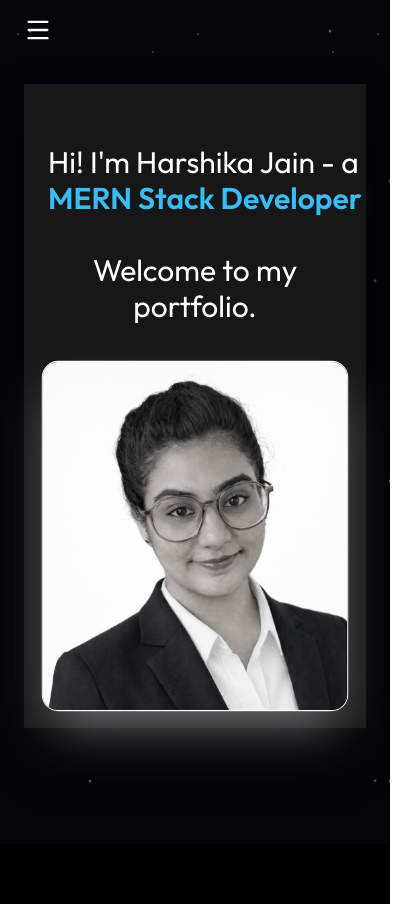
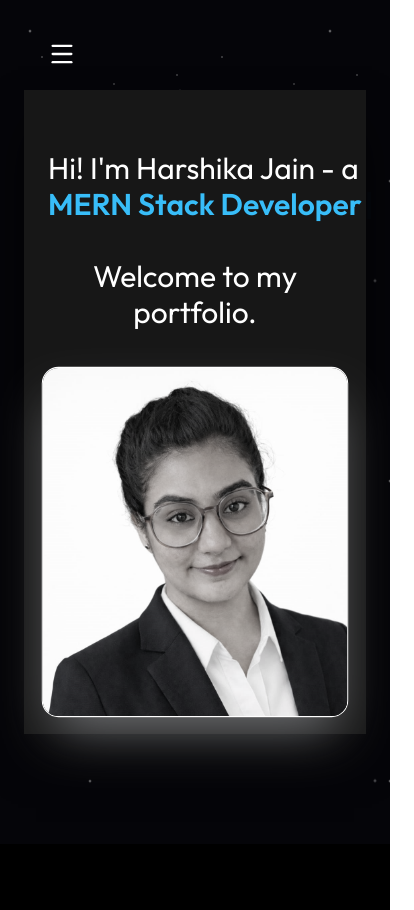
Before and after one commit to Harshikajain23/Portfolio_Harshika, a React (Vite) app in the folder vite-project/: page / in a window 390 px wide. Shown: the whole page, 414 px wide, since content can reach past the window. Built offline with nearby package versions, Linux system fonts and the light colour scheme.

Commit message:
Update Navbar.jsx

```diff
--- a/vite-project/src/Pages/Navbar.jsx
+++ b/vite-project/src/Pages/Navbar.jsx
@@ -17,7 +17,7 @@ export default function Navbar({ navItems }) {
   return (
     <>
       {/* Top Bar */}
-      <nav className="fixed top-0 left-0 bg-transparent text-white px-6 py-4 flex justify-between items-center z-50 md:hidden overflow-hidden relative">
+      <nav className="fixed top-6 left-6 bg-transparent text-white px-6 py-4 z-50 md:hidden overflow-hidden relative">
 
           {/* ⭐ Navbar Stars */}
   <div className="absolute navbar-stars pointer-events-none"></div>
```
